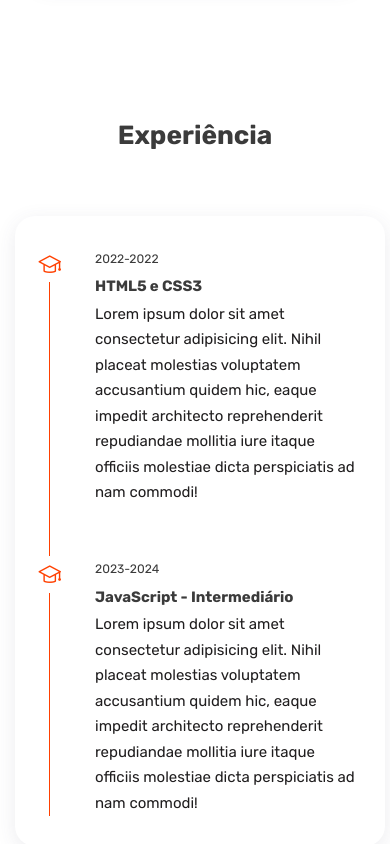
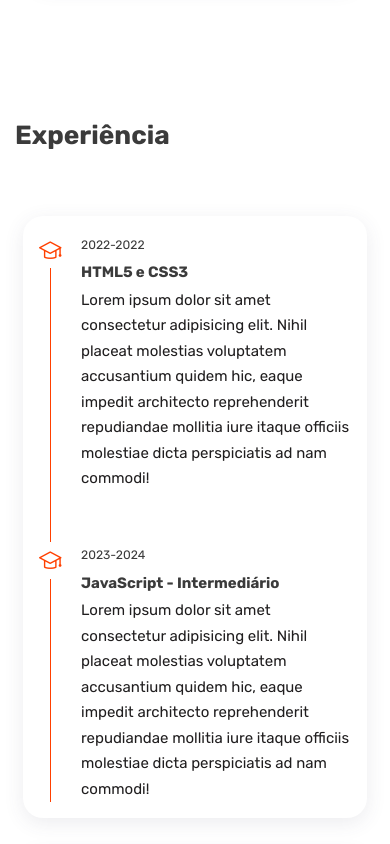
Before and after one commit to ismaelvieira12/Portifolio, a React (Vite) app: page / in a window 390 px wide. Shown: the part 2560-3404 px from the top of the page. Built offline with nearby package versions, Linux system fonts and the light colour scheme; a web font is replaced by a local one.

Commit message:
Ajustando a posição do icone

```diff
--- a/src/components/resume/resume.css
+++ b/src/components/resume/resume.css
@@ -1,5 +1,6 @@
-.resume_container{
+.resume_container {
     margin-top: 3rem;
+    display: grid; /* Adicione esta linha */
     grid-template-columns: repeat(auto-fill, minmax(370px, 1fr));
     column-gap: 1.875rem;
 }
@@ -27,7 +28,7 @@
         width: 1px;
         height: 100%;
         background-color: var(--Second-color);
-        left: 0.25rem;
+        left: 1.2rem; /* Ajuste conforme o ícone */
         top: 0;
     }
     & i{
@@ -35,7 +36,7 @@
         color: var(--Second-color);
         font-size: var(--h2-font-size);
         background-color: var(--container-color);
-        left: -0.4rem;
+        left: 0.5rem;
         top: 0;
         padding: 0.4375rem 0;
     }
@@ -52,11 +53,13 @@
 }
 
 @media (max-width: 768px){
-    .timeline{
+    .resume_container {
+        grid-template-columns: 1fr;
+        column-gap: 0;
+        padding: 0 0.5rem;
+    }
+    .timeline {
         margin: 1rem 0;
-    }
-
-    .section_title{
-        text-align: center;
+        padding: 1rem 0.5rem;
     }
 }
```
